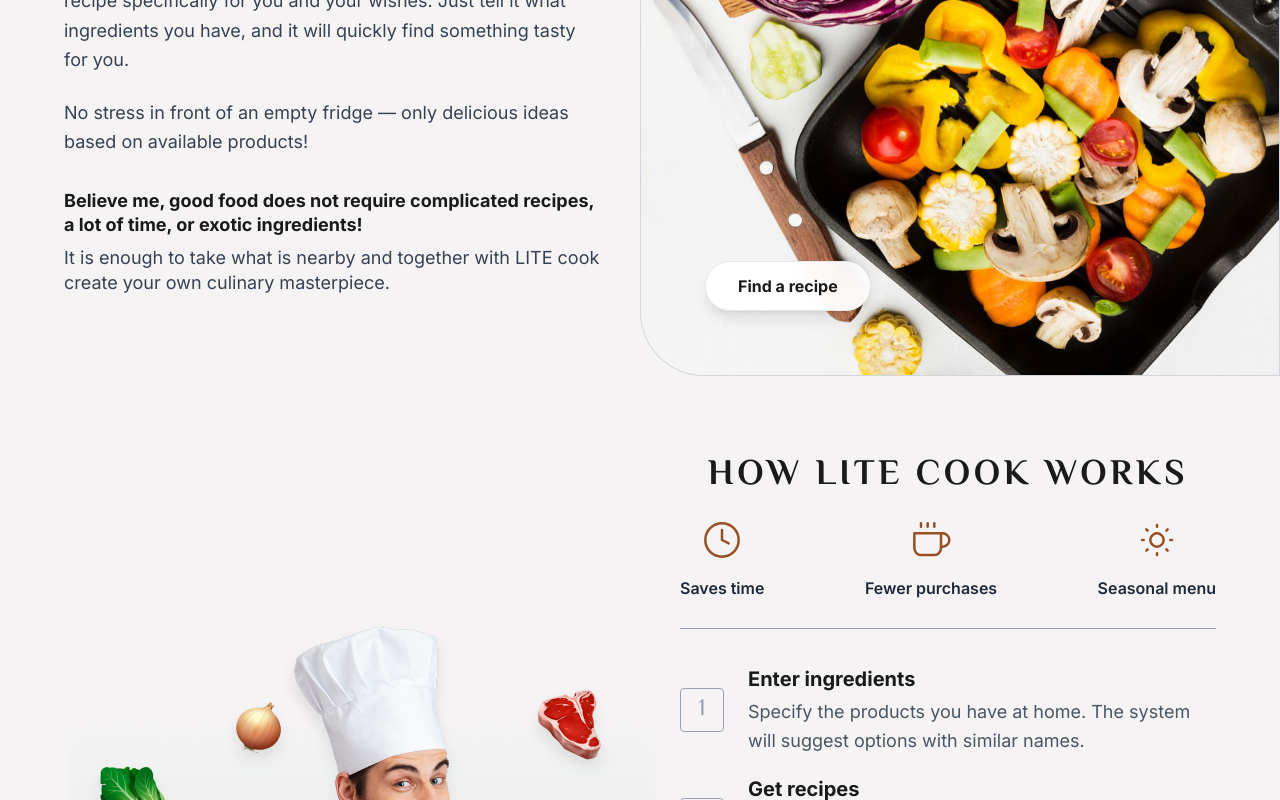
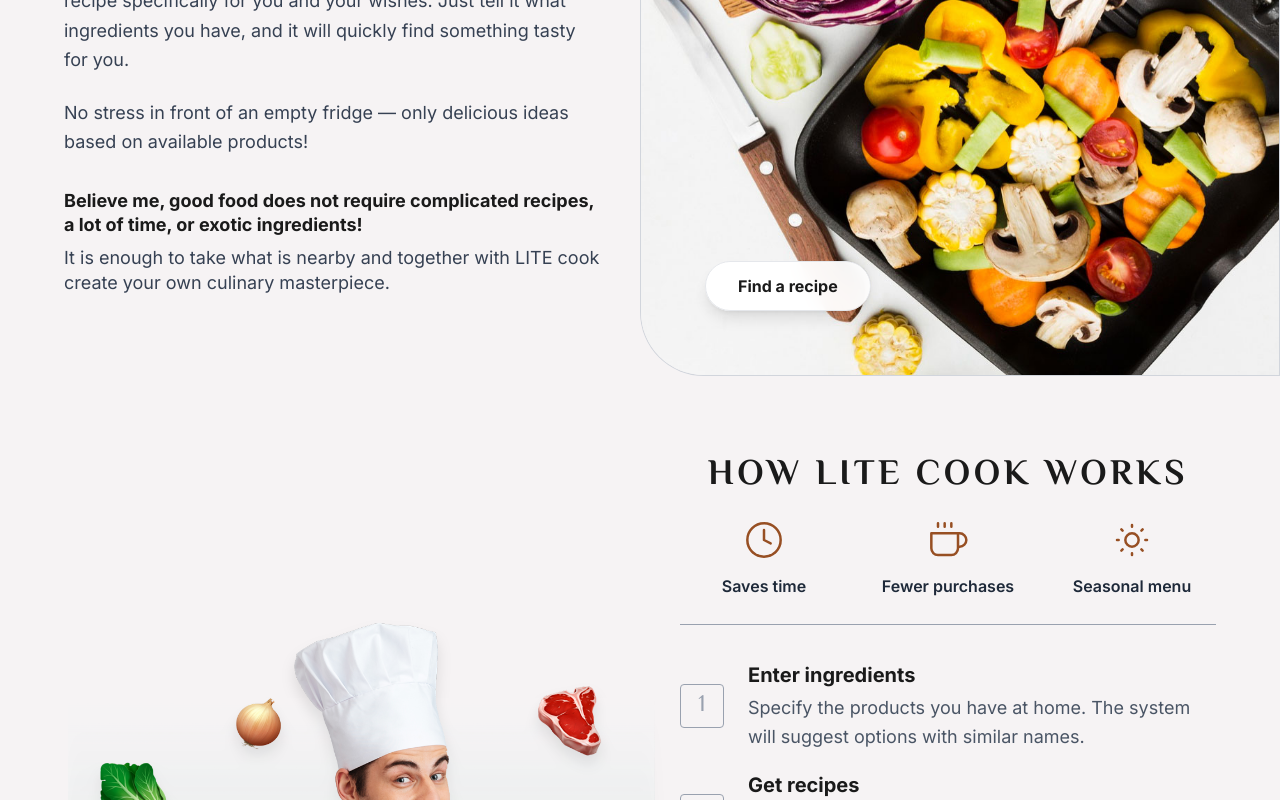
Before and after one commit to litecook-team/litecook-frontend, a React (Vite) app: page /about in a window 1280 px wide. Shown: the part 463-1263 px from the top of the page. Built offline with nearby package versions, Linux system fonts and the light colour scheme; no server answers; what @react-pdf/renderer would draw is missing.

Commit message:
Update pages About.jsx, Home.jsx, Recipes.jsx

```diff
--- a/src/pages/About.jsx
+++ b/src/pages/About.jsx
@@ -40,7 +40,7 @@
                             {t('about_page.subtitle')}
                         </h2>
 
-                        <div className="border-t border-[#974F23] w-full max-w-[400px] mb-8"></div>
+                        <div className="border-t border-[#974F23] w-full mb-8"></div>
 
                         <p className="font-bold text-[#1A1A1A] text-lg md:text-xl mb-6 leading-snug">
                             {t('about_page.desc_1')}
@@ -94,18 +94,18 @@
                             {t('about_page.how_it_works_title')}
                         </h3>
 
-                        <div className="flex justify-between items-start mb-10 w-full max-w-[600px] mx-auto lg:bottom-6 relative z-20">
-                            <div className="flex flex-col items-center gap-4 text-center">
-                                <svg className="w-10 h-10 text-[#974F23]" fill="none" stroke="currentColor" viewBox="0 0 24 24"><circle cx="12" cy="12" r="10" strokeWidth="1.5"/><path strokeWidth="1.5" strokeLinecap="round" strokeLinejoin="round" d="M12 6v6l4 2"/></svg>
-                                <span className="text-sm md:text-base font-semibold text-gray-800">{t('about_page.icon_1_text')}</span>
+                        <div className="flex justify-between gap-2 sm:gap-4 items-start mb-10 w-full max-w-[600px] mx-auto lg:bottom-6 relative z-20">
+                            <div className="flex flex-col items-center gap-3 sm:gap-4 text-center flex-1 min-w-0">
+                                <svg className="w-8 h-8 sm:w-10 sm:h-10 text-[#974F23]" fill="none" stroke="currentColor" viewBox="0 0 24 24"><circle cx="12" cy="12" r="10" strokeWidth="1.5"/><path strokeWidth="1.5" strokeLinecap="round" strokeLinejoin="round" d="M12 6v6l4 2"/></svg>
+                                <span className="text-[12px] sm:text-sm md:text-base font-semibold text-gray-800 break-words leading-tight">{t('about_page.icon_1_text')}</span>
                             </div>
-                            <div className="flex flex-col items-center gap-4 text-center">
-                                <svg className="w-10 h-10 text-[#974F23]" fill="none" stroke="currentColor" viewBox="0 0 24 24"><path strokeWidth="1.5" strokeLinecap="round" strokeLinejoin="round" d="M18 8h1a4 4 0 010 8h-1M2 8h16v9a4 4 0 01-4 4H6a4 4 0 01-4-4V8zM6 4V2m4 2V2m4 2V2"/></svg>
-                                <span className="text-sm md:text-base font-semibold text-gray-800">{t('about_page.icon_2_text')}</span>
+                            <div className="flex flex-col items-center gap-3 sm:gap-4 text-center flex-1 min-w-0">
+                                <svg className="w-8 h-8 sm:w-10 sm:h-10 text-[#974F23]" fill="none" stroke="currentColor" viewBox="0 0 24 24"><path strokeWidth="1.5" strokeLinecap="round" strokeLinejoin="round" d="M18 8h1a4 4 0 010 8h-1M2 8h16v9a4 4 0 01-4 4H6a4 4 0 01-4-4V8zM6 4V2m4 2V2m4 2V2"/></svg>
+                                <span className="text-[12px] sm:text-sm md:text-base font-semibold text-gray-800 break-words leading-tight">{t('about_page.icon_2_text')}</span>
                             </div>
-                            <div className="flex flex-col items-center gap-4 text-center">
-                                <svg className="w-10 h-10 text-[#974F23]" fill="none" stroke="currentColor" viewBox="0 0 24 24"><circle cx="12" cy="12" r="4" strokeWidth="1.5"/><path strokeWidth="1.5" strokeLinecap="round" strokeLinejoin="round" d="M12 3v1m0 16v1m9-9h-1M4 12H3m15.364 6.364l-.707-.707M6.343 6.343l-.707-.707m12.728 0l-.707.707M6.343 17.657l-.707.707"/></svg>
-                                <span className="text-sm md:text-base font-semibold text-gray-800">{t('about_page.icon_3_text')}</span>
+                            <div className="flex flex-col items-center gap-3 sm:gap-4 text-center flex-1 min-w-0">
+                                <svg className="w-8 h-8 sm:w-10 sm:h-10 text-[#974F23]" fill="none" stroke="currentColor" viewBox="0 0 24 24"><circle cx="12" cy="12" r="4" strokeWidth="1.5"/><path strokeWidth="1.5" strokeLinecap="round" strokeLinejoin="round" d="M12 3v1m0 16v1m9-9h-1M4 12H3m15.364 6.364l-.707-.707M6.343 6.343l-.707-.707m12.728 0l-.707.707M6.343 17.657l-.707.707"/></svg>
+                                <span className="text-[12px] sm:text-sm md:text-base font-semibold text-gray-800 break-words leading-tight">{t('about_page.icon_3_text')}</span>
                             </div>
                         </div>
 
--- a/src/pages/Home.jsx
+++ b/src/pages/Home.jsx
@@ -210,7 +210,7 @@
 
                     <div className="border-t-2 border-gray-500 w-full mb-7"></div>
 
-                    <div className="flex items-center justify-center md:justify-start gap-3 mb-6 text-[#2B4B3C] lg:-ml-13">
+                    <div className="flex items-center justify-center md:justify-start gap-3 mb-6 text-[#2B4B3C] lg:-ml-0">
                         <svg className="w-10 h-10 shrink-0" fill="none" stroke="currentColor" strokeWidth="2" viewBox="0 0 24 24">
                             <path d="M11 4H4a2 2 0 0 0-2 2v14a2 2 0 0 0 2 2h14a2 2 0 0 0 2-2v-7"></path>
                             <path d="M18.5 2.5a2.121 2.121 0 0 1 3 3L12 15l-4 1 1-4 9.5-9.5z"></path>
```
Also changed, not shown: src/pages/Recipes.jsx (+16 -16 lines).
